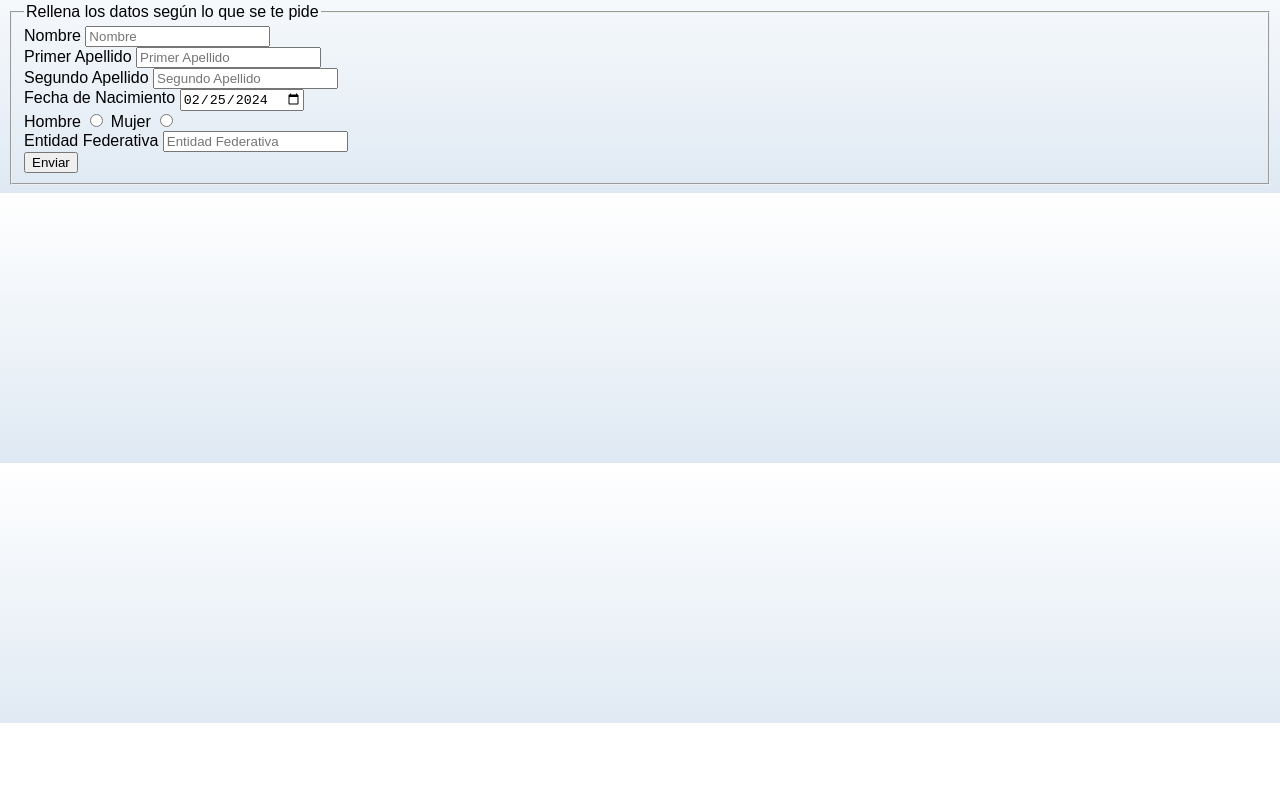
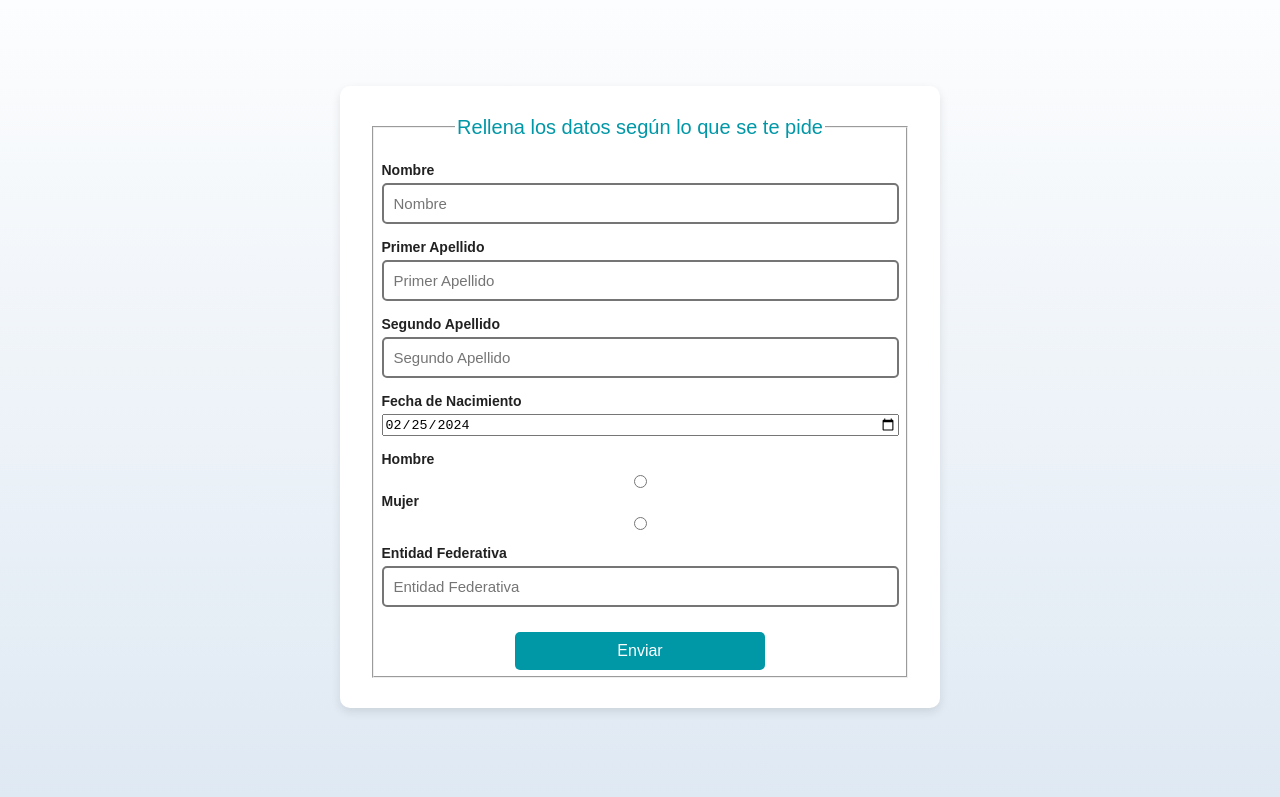
Before and after one commit to EmiBotnet/progwebtec, a plain HTML site: page Formularios/generarCurp/index.html in a window 1280 px wide. Shown: the part 77-874 px from the top of the page. Before the commit the page ends 800 px from the top, so only its background shows below. Drawn offline with Linux system fonts and the light colour scheme; files whose address does not match are found by name.

Commit message:
Formulario generador de curp

```diff
--- a/Formularios/generarCurp/css/estilos.css
+++ b/Formularios/generarCurp/css/estilos.css
@@ -1,6 +1,5 @@
-/*Globales*/
-/*Propiedad o variables que pueden almacenar un color*/
-:root{
+/* Globales */
+:root {
     --blanco: #ffffff;
     --oscuro: #212121;
     --primario: #ffc107;
@@ -11,19 +10,124 @@
     --fuente-principal: 3.8rem;
 }
 
-/*Adaptar la página a cualquier tamaño de pantalla*/
-html{
+/* Adaptar la página a cualquier tamaño de pantalla */
+html {
     font-size: 62.5%;
-    box-sizing: border-box; /*Hack para box-model*/
-    scroll-snap-type: y mandatory; /*Controla el scroll de la página en terminos de Y, anclandose a donde le indiquemos*/
+    box-sizing: border-box;
+    scroll-snap-type: y mandatory;
 }
+
 *, *:before, *:after {
     box-sizing: inherit;
 }
 
-/*Normalizar el tamaño*/
-body{
-    font-size: /*1rem = 10px*/ 16px;
-    font-family: 'Krub',sans-serif;
-    background-image: linear-gradient(to top, var(--grisClaro) 0%, var(--blanco) 100%); /*Asignar un degradado como fondo a la página en donde "to top" indica que irá de abajo hacia arriba*/
+/* Normalizar el tamaño */
+body {
+    font-size: 1rem; /* 1rem = 10px */
+    font-family: 'Krub', sans-serif;
+    background-image: linear-gradient(to top, var(--grisClaro) 0%, var(--blanco) 100%);
+    margin: 0;
+    padding: 0;
 }
+
+/* Estilo general */
+.titulo {
+    text-align: center;
+    font-size: 3rem;
+    color: var(--oscuro);
+    padding: 2rem 0;
+    margin: 0;
+    font-weight: bold;
+}
+
+.contenedor {
+    display: flex;
+    justify-content: center;
+    align-items: center;
+    min-height: 100vh;
+    padding: 2rem;
+}
+
+/* Estilo del formulario */
+.formulario {
+    background: var(--blanco);
+    border-radius: 10px;
+    padding: 3rem;
+    width: 100%;
+    max-width: 600px;
+    box-shadow: 0 4px 10px rgba(0, 0, 0, 0.1);
+}
+
+/* Estilo de los campos */
+.fieldset {
+    border: none;
+}
+
+legend {
+    font-size: 2rem;
+    color: var(--secundario);
+    text-align: center;
+    margin-bottom: 2rem;
+}
+
+.contenedor-campos {
+    display: flex;
+    flex-direction: column;
+    gap: 1.5rem;
+}
+
+.campo {
+    display: flex;
+    flex-direction: column;
+    gap: 0.5rem;
+}
+
+label {
+    font-size: 1.4rem;
+    color: var(--oscuro);
+    font-weight: 600;
+}
+
+.input-text {
+    padding: 1rem;
+    font-size: 1.5rem;
+    border: 2px solid var(--gris);
+    border-radius: 5px;
+    transition: 0.3s;
+}
+
+.input-text:focus {
+    border-color: var(--primario);
+    outline: none;
+}
+
+input[type="radio"] {
+    margin-right: 0.5rem;
+}
+
+.boton {
+    text-align: center;
+}
+
+.boton input {
+    background-color: var(--secundario);
+    color: var(--blanco);
+    padding: 1rem 3rem;
+    border: none;
+    border-radius: 5px;
+    font-size: 1.6rem;
+    cursor: pointer;
+    transition: 0.3s;
+    width: 100%;
+    max-width: 250px;
+    margin-top: 1rem;
+}
+
+.boton input:hover {
+    background-color: var(--primario);
+}
+
+input[type="radio"]:checked + label {
+    font-weight: bold;
+    color: var(--secundario);
+}
```
